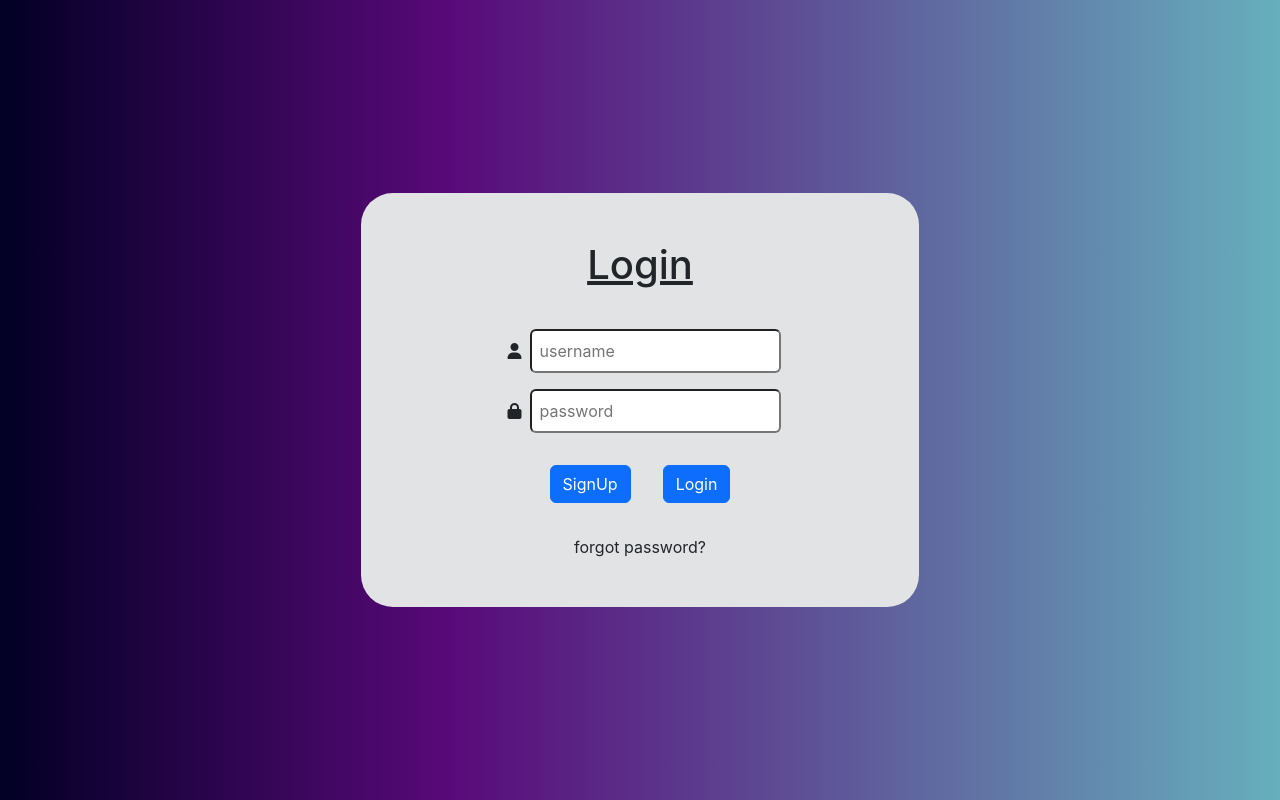
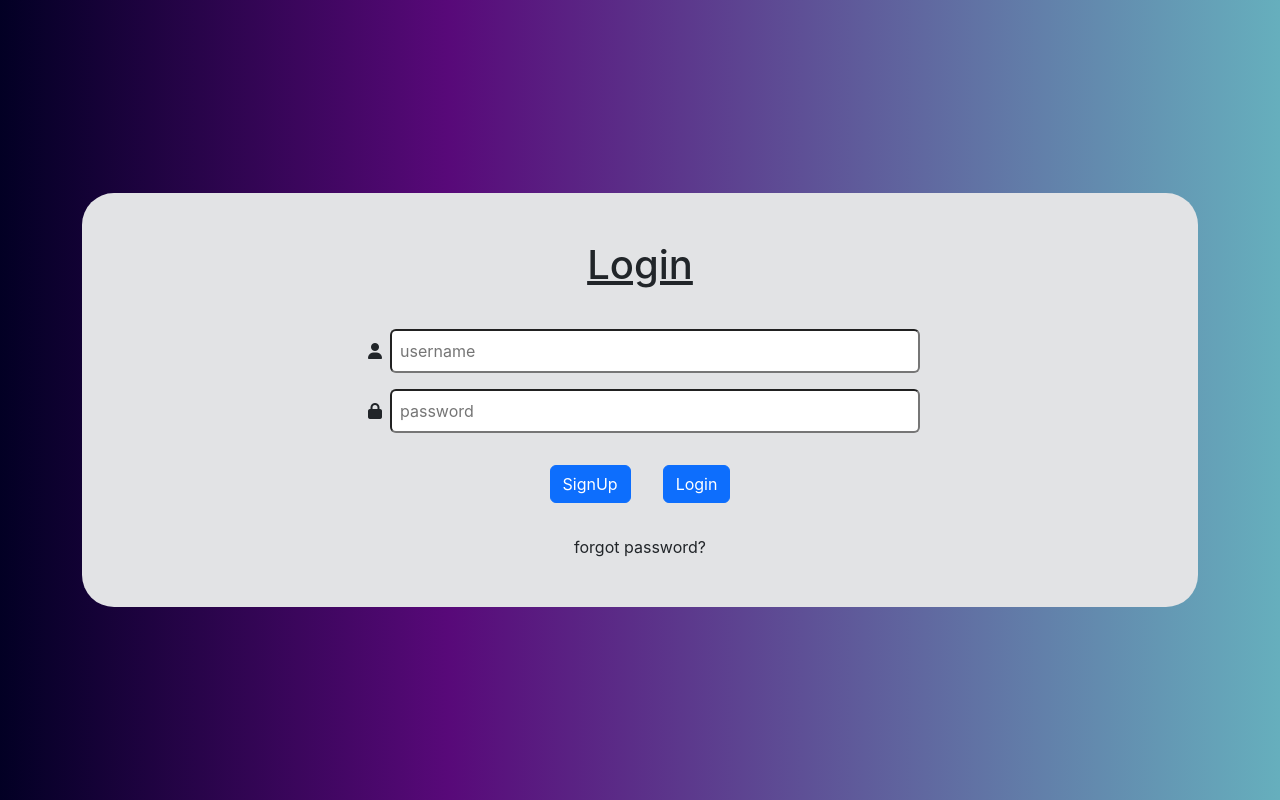
Before and after one commit to Shabnapm99/Login-SignUpPage, a React (Create React App) app: page / in a window 1280 px wide. Built offline with nearby package versions, Linux system fonts and the light colour scheme.

Commit message:
Updated 9/3

```diff
--- a/src/components/LoginPage.js
+++ b/src/components/LoginPage.js
@@ -6,7 +6,7 @@ function LoginPage(props) {
     //const[isLogin, setAction] = useState("Login")
   return (
     <div className='position-relative vh-100'>
-        <div className='container bg-secondary-subtle rounded-5 position-absolute top-50 start-50 translate-middle pb-5 pt-5 w-50'>
+        <div className='container bg-secondary-subtle rounded-5 position-absolute top-50 start-50 translate-middle pb-5 pt-5'>
       <div className="header pb-3"><h1 className=''><u>{action}</u></h1></div>
       {/* <div className="row"> */}
     {/*Use ternary operator to show required page*/}
@@ -51,7 +51,7 @@ function LoginPage(props) {
         <div className="input m-3">
             {/* <img src='' alt=''></img> */}
             <i className="fa-solid fa-user p-2"></i>
-            <input type='text' placeholder='preferred username' className='rounded p-2 w-50'></input>
+            <input type='text' placeholder='preferred username' className='rounded p-2 w-50 '></input>
         </div>
         <button type='submit' className='btn btn-primary m-3 mb-0'>Register</button>
 
```
